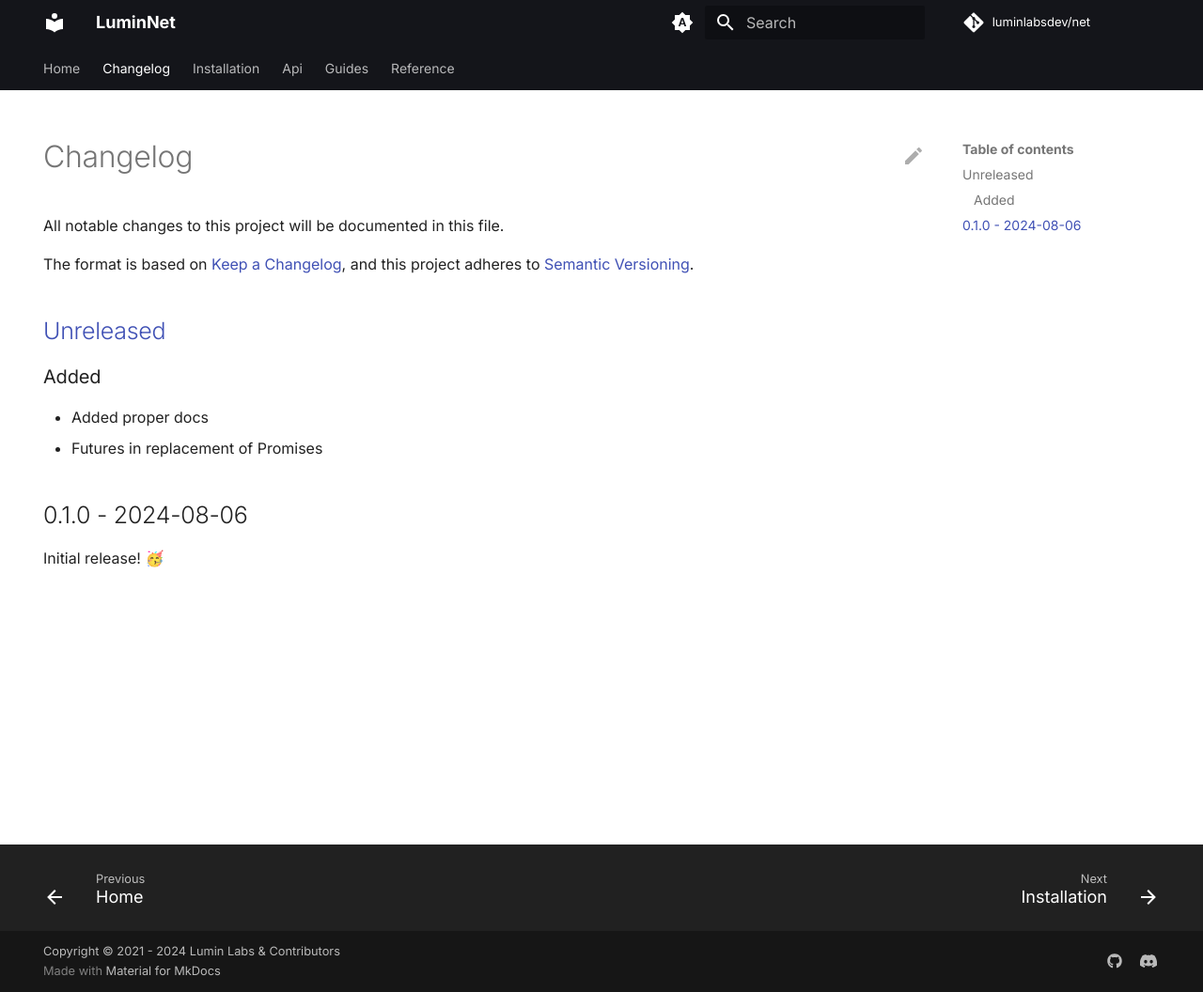
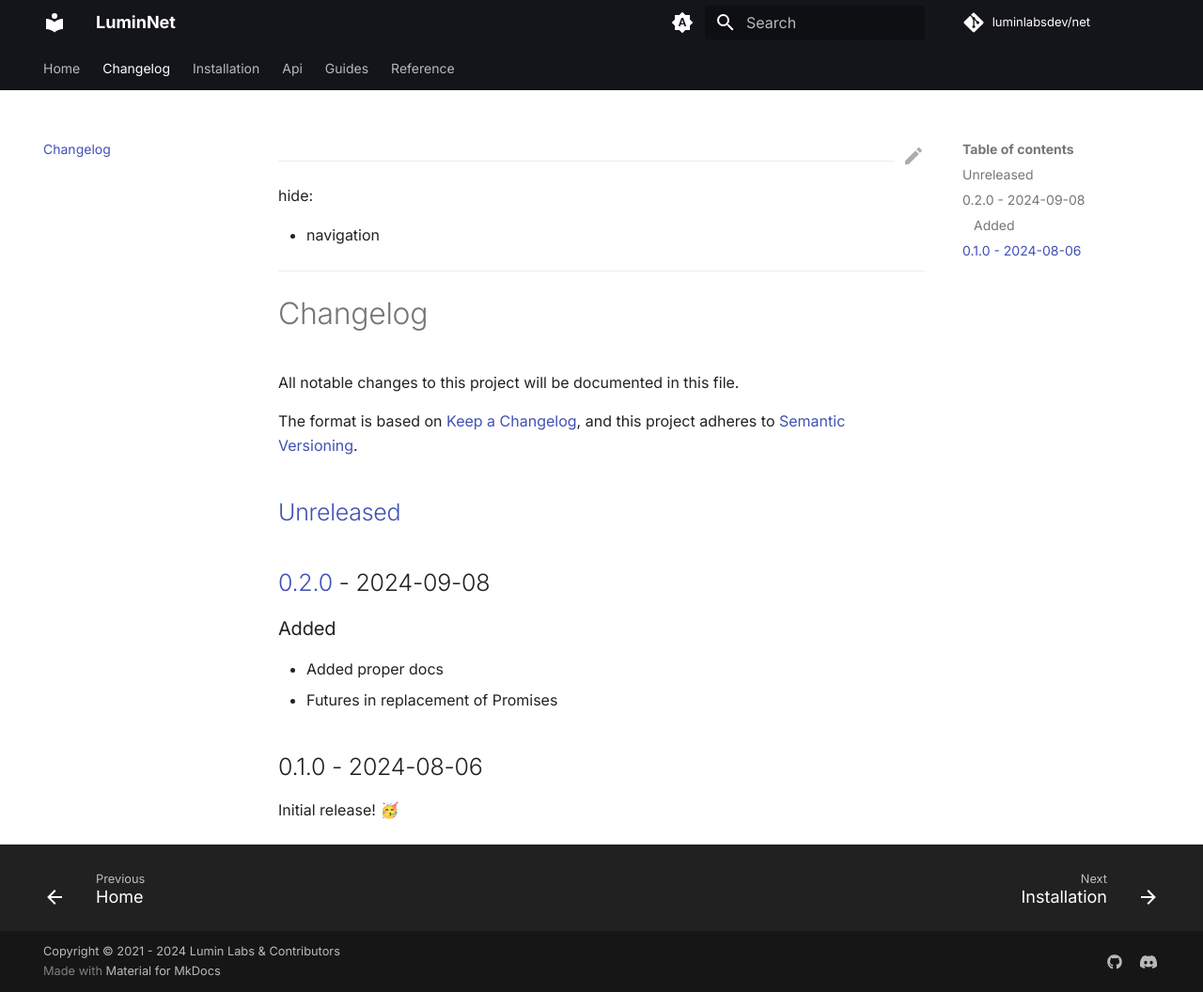
Before and after one commit to luminlabsdev/net, an MkDocs documentation site: the page built from docs/changelog.md, in a window 1280 px wide and 1056 px high. Shown: the whole window at 94% size. Built offline with MkDocs 1.6.1 and Material for MkDocs 9.7.7, drawn with Linux system fonts in a browser that asks for light colours; comment, search, counter and statistics services are not loaded.

Commit message:
Bump version to v0.2.0

```diff
--- a/docs/changelog.md
+++ b/docs/changelog.md
@@ -1,7 +1,10 @@
----
+* * *
+
 hide:
-  - navigation
----
+
+- navigation
+
+* * *
 
 # Changelog
 
@@ -12,6 +15,8 @@ and this project adheres to [Semantic Versioning](https://semver.org/spec/v2.0.0
 
 ## [Unreleased]
 
+## [0.2.0] - 2024-09-08
+
 ### Added
 
 - Added proper docs
@@ -21,4 +26,5 @@ and this project adheres to [Semantic Versioning](https://semver.org/spec/v2.0.0
 
 Initial release! 🥳
 
-[unreleased]: https://github.com/luminlabsdev/net/compare/v0.1.0...HEAD
+[unreleased]: https://github.com/luminlabsdev/net/compare/v0.2.0...HEAD
+[0.2.0]: https://github.com/luminlabsdev/net/compare/d9cddb345d23b29687d678cd9939c14092570505...v0.2.0
```
